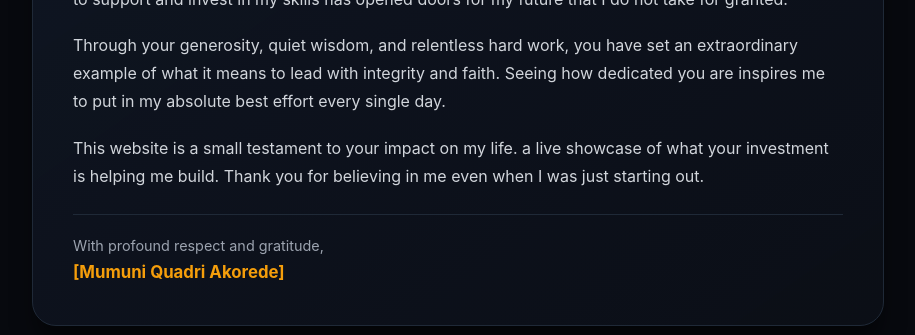
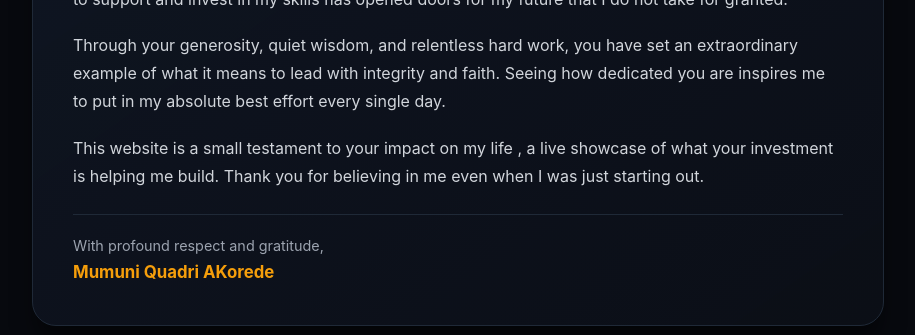
Before and after one commit to mumuniquadri123-max/brother-appreciation, a React (Vite) app: page / in a window 1280 px wide. Shown: the part 1100-1435 px from the top of the page, without its empty margins (182-1097 px from the left). Built offline with nearby package versions, Linux system fonts and the light colour scheme; no server answers; the HTML template or start-up script is replaced by a standard one.

Commit message:
Update text in LetterSection component

```diff
--- a/src/components/LetterSection.jsx
+++ b/src/components/LetterSection.jsx
@@ -18,14 +18,14 @@ function LetterSection() {
             me to put in my absolute best effort every single day.
           </p>
           <p>
-            This website is a small testament to your impact on my life. a live showcase of what your investment
+            This website is a small testament to your impact on my life , a live showcase of what your investment
             is helping me build. Thank you for believing in me even when I was just starting out.
           </p>
         </div>
 
         <div className="letter-footer">
           <p className="signature-label">With profound respect and gratitude,</p>
-          <p className="signature-name">[Mumuni Quadri Akorede]</p>
+          <p className="signature-name">Mumuni Quadri AKorede</p>
         </div>
       </div>
     </section>
```
